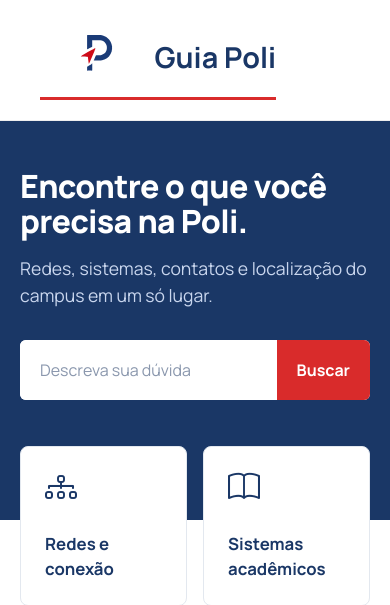
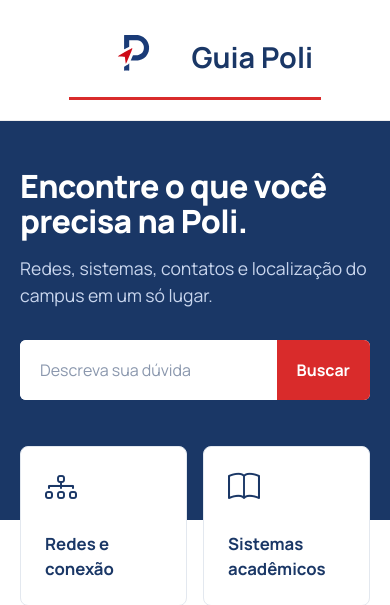
Before and after one commit to luiza-png/guia-poli, a Django app: page / in a window 390 px wide. Shown: the top 605 px of the page. Run offline with Django 5.2, Linux system fonts and the light colour scheme.

Commit message:
Centraliza cabeçalho e ajusta linha vermelha no mobile

```diff
--- a/guia_poli/templates/base.html
+++ b/guia_poli/templates/base.html
@@ -179,12 +179,29 @@
     }
 
     @media (max-width: 576px) {
-      .hero-poli { padding: 48px 0 120px; }
-      .btn-buscar { padding: 0 20px; }
-      .header-poli .nav-link-poli {
+    .hero-poli {
+        padding: 48px 0 120px;
+    }
+
+    .btn-buscar {
+        padding: 0 20px;
+    }
+
+    .header-poli {
+        justify-content: center;
+        position: relative;
+    }
+
+    .header-poli .brand {
+        margin: 0 auto;
+        width: fit-content;
+        padding: 0 8px 2px;
+    }
+
+    .header-poli .nav-link-poli {
         display: none;
-      }
     }
+}
   </style>
 </head>
 <body>
```
